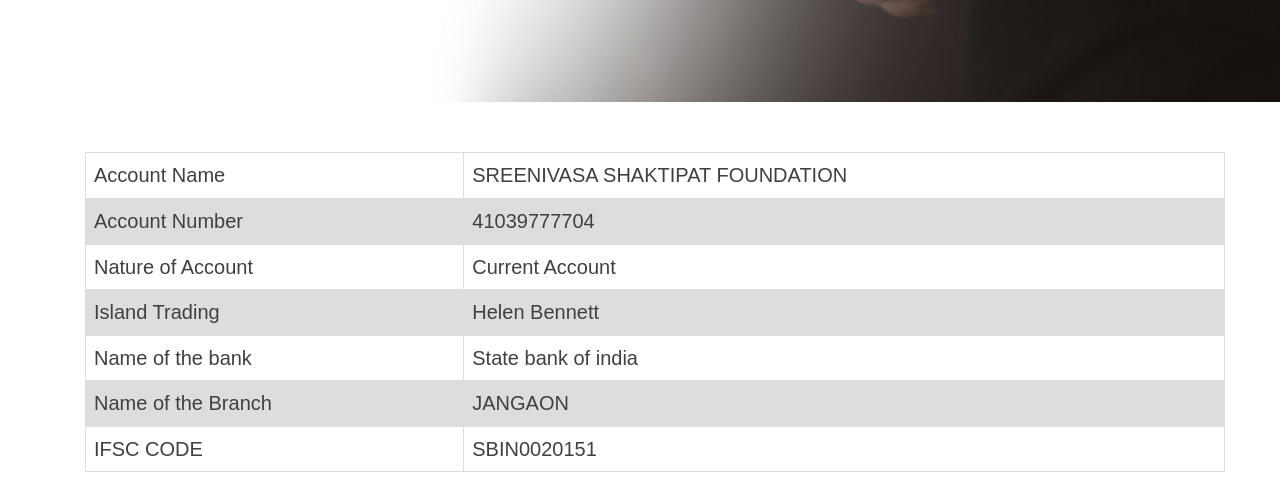
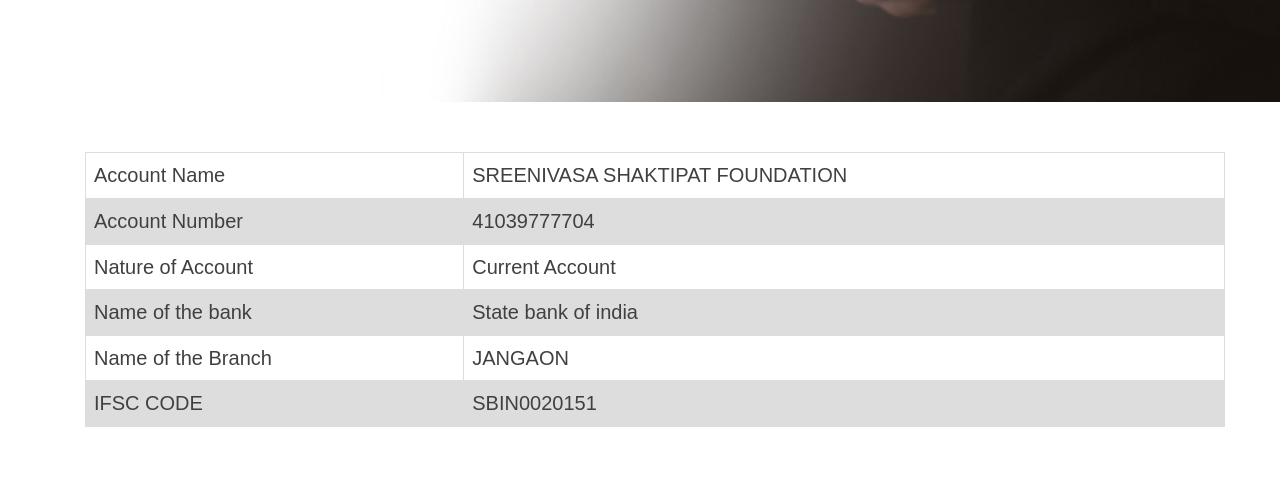
Before and after one commit to sreenivasa-shaktipat/old_page, a plain HTML site: page support.html in a window 1280 px wide. Shown: the part 278-761 px from the top of the page. Drawn offline with nearby package versions, Linux system fonts and the light colour scheme.

Commit message:
Update support.html

```diff
--- a/support.html
+++ b/support.html
@@ -124,10 +124,6 @@
 				<td>Current Account</td>
 			  </tr>
 			  <tr>
-				<td>Island Trading</td>
-				<td>Helen Bennett</td>
-			  </tr>
-			  <tr>
 				<td>Name of the bank</td>
 				<td>State bank of india</td>
 			  </tr>
```
